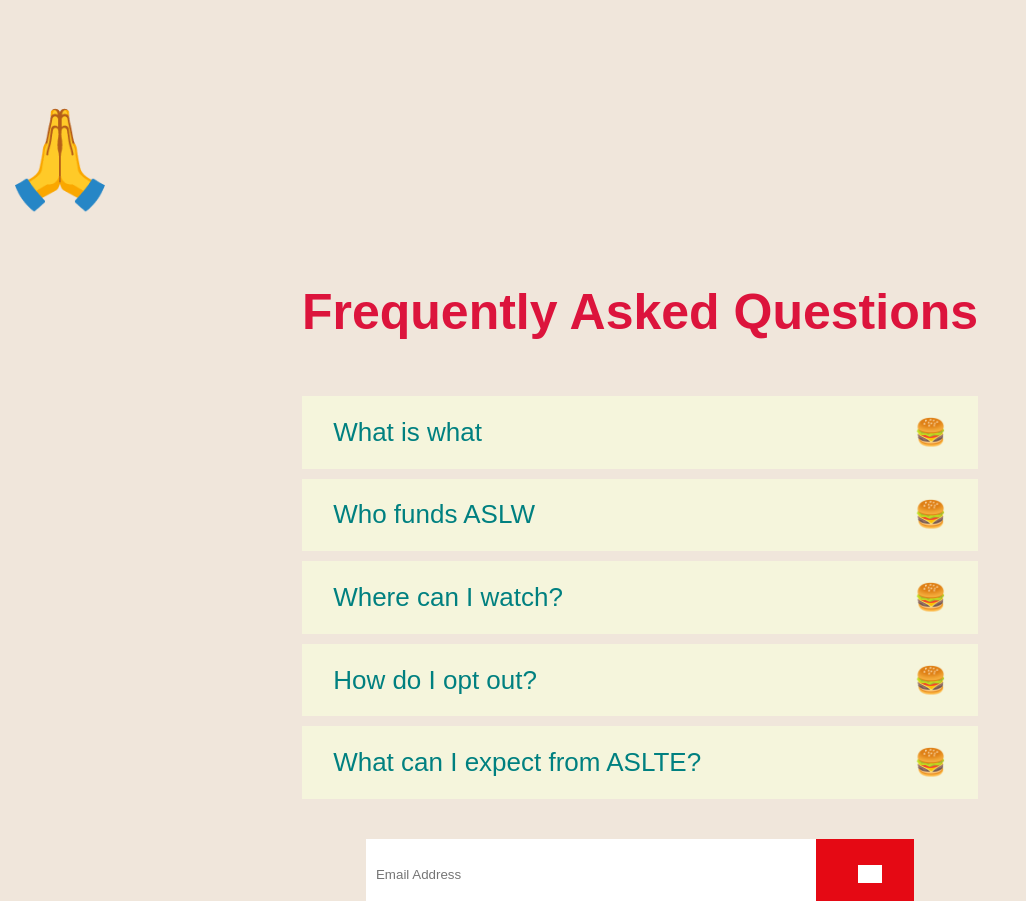
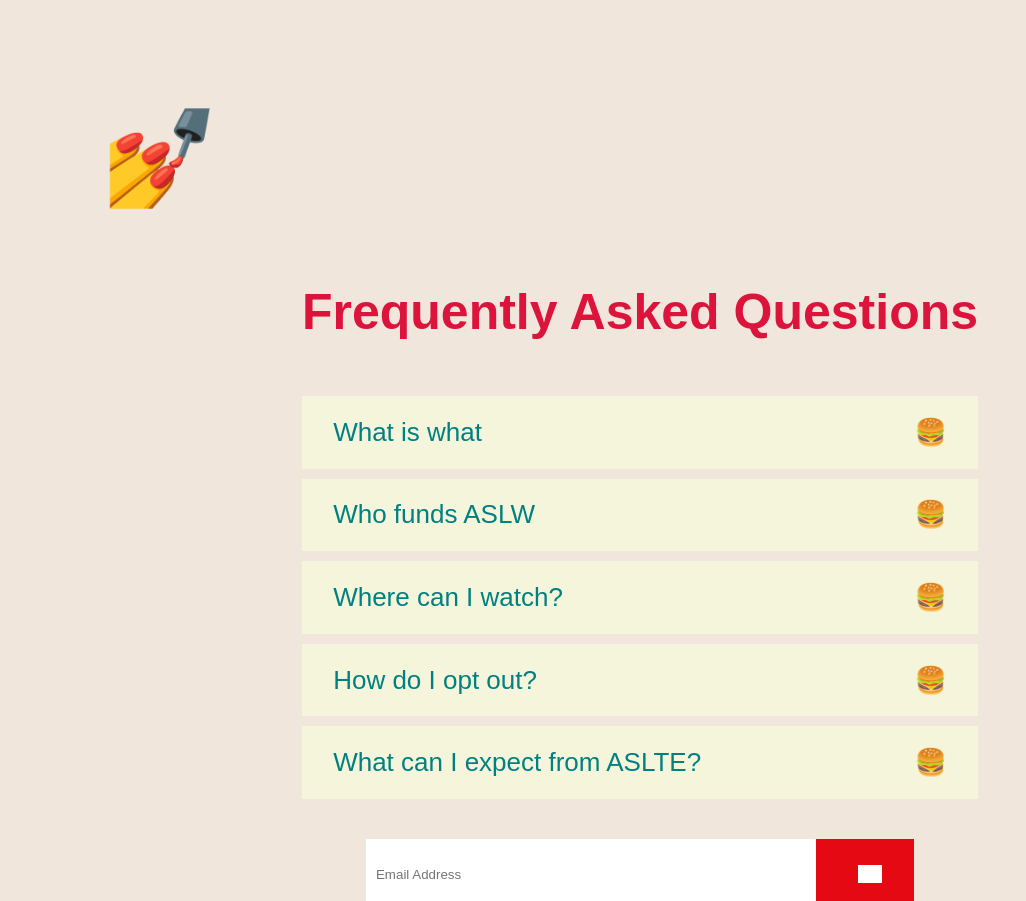
Before and after one commit to helenemartin/actions-speak-louder-than-emojis, a React (Create React App) app: page / in a window 1280 px wide. Shown: the part 1809-2710 px from the top of the page, without its empty margins (0-1026 px from the left). Built offline with nearby package versions, Linux system fonts and the light colour scheme; grey boxes are pictures that could not be loaded.

Commit message:
style the emoji

```diff
--- a/src/components/jumbotron/styles/jumbotron.js
+++ b/src/components/jumbotron/styles/jumbotron.js
@@ -66,4 +66,5 @@ export const Image = styled.img`
 `;
 export const Emoji = styled(EmojiWrapper)`
   font-size: ${({ size }) => (size ? size : "1rem")};
+  margin: 50px 100px;
 `;
--- a/src/containers/jumbotron.js
+++ b/src/containers/jumbotron.js
@@ -16,7 +16,7 @@ export function JumbotronContainer() {
           </Jumbotron.Pane>
         </Jumbotron>
       ))}
-      <Jumbotron.Emoji label="Please" symbol="🙏" size="6rem" />
+      <Jumbotron.Emoji label="Please" symbol="💅" size="6rem" />
     </Jumbotron.Container>
   );
 }
```
